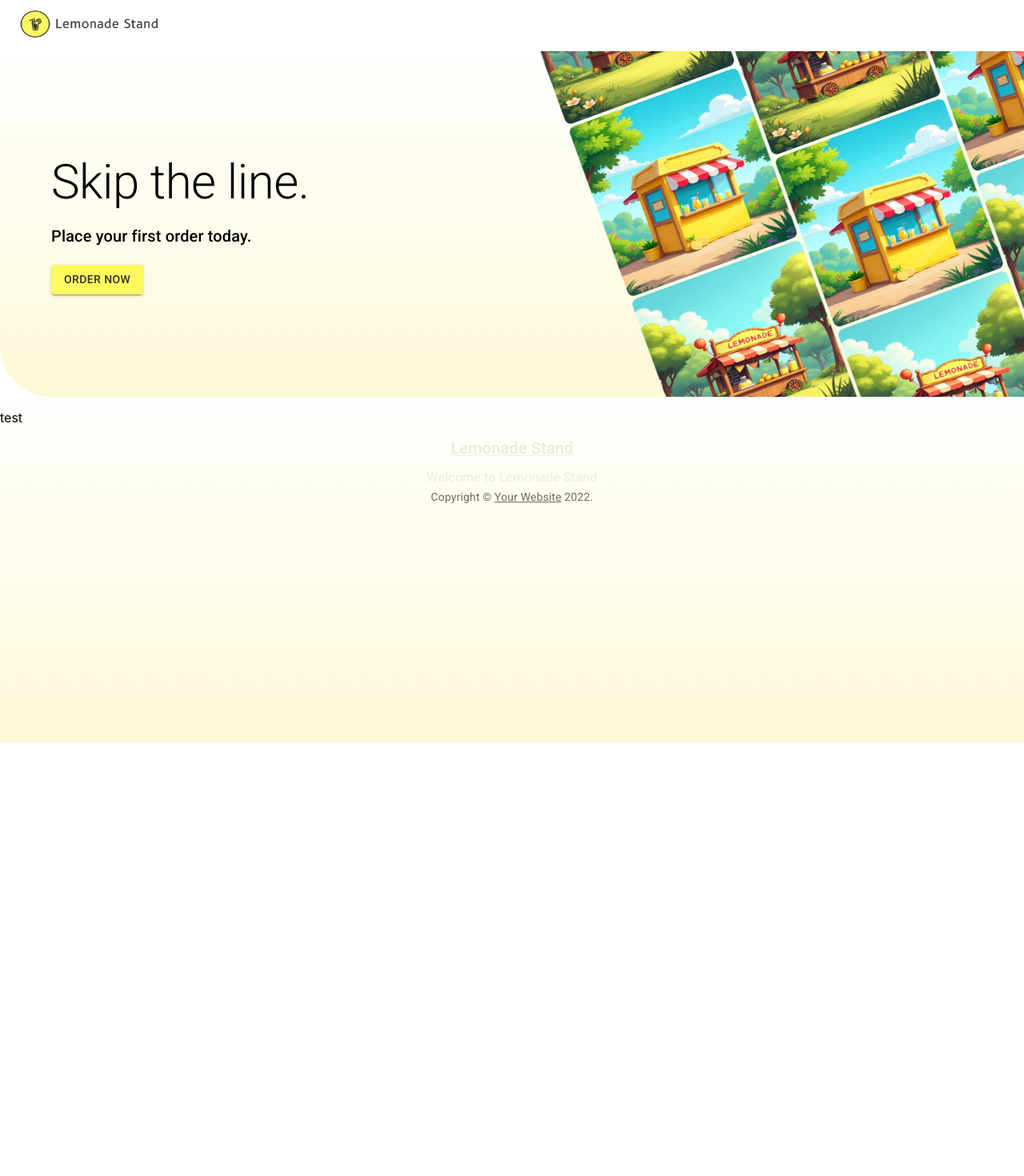
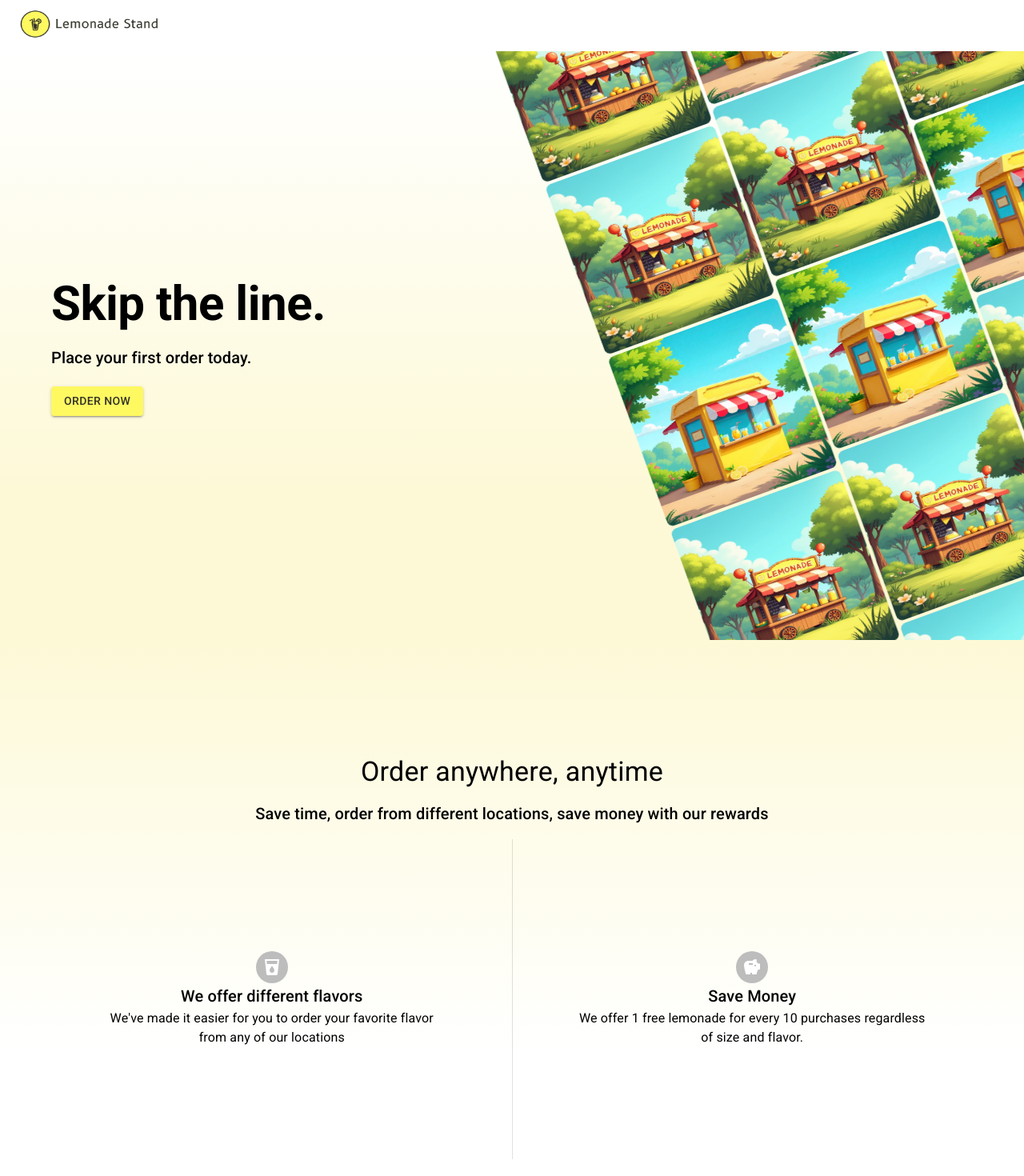
Before and after one commit to tommynunez/lemonadestandui, a React (Vite) app: page / in a window 1280 px wide. Shown: the top 1470 px of the page at 80% size. Before the commit the page ends 928 px from the top, so only its background shows below. Built offline with nearby package versions, Linux system fonts and the light colour scheme.

Commit message:
landing page done for now

```diff
--- a/package.json
+++ b/package.json
@@ -13,7 +13,7 @@
     "@apollo/client": "^3.12.11",
     "@emotion/react": "^11.14.0",
     "@emotion/styled": "^11.14.0",
-    "@mui/icons-material": "^6.4.3",
+    "@mui/icons-material": "^6.4.6",
     "@mui/material": "^6.4.3",
     "@mui/x-data-grid": "^7.26.0",
     "eslint-import-resolver-typescript": "^3.7.0",
--- a/src/components/landing/LandingPageBanner/index.tsx
+++ b/src/components/landing/LandingPageBanner/index.tsx
@@ -22,7 +22,10 @@ const LandingPageBanner = () => {
 				<StyledBanner>
 					<StyledLeftContainer>
 						<StyledBgBanner>
-							<Typography variant='h2' margin={'0 0 .25em 0'}>
+							<Typography
+								variant='h2'
+								margin={'0 0 .25em 0'}
+								sx={{ fontWeight: '700' }}>
 								Skip the line.
 							</Typography>
 							<Typography variant='h6' margin={'0 0 1em 0'}>
@@ -39,12 +42,18 @@ const LandingPageBanner = () => {
 					</StyledLeftContainer>
 					<StyledRightContainer>
 						<StyledBoxFlexContainer>
-							<Box margin='0 .25em 0 0'>
+							<Box margin='-85px .25em 0 0'>
+								<Box>
+									<StyledImage src={bannerImg} />
+								</Box>
 								<Box>
 									<StyledImage src={bannerImg} />
 								</Box>
 								<Box>
 									<StyledImage src={bannerImg2} />
+								</Box>
+								<Box>
+									<StyledImage src={bannerImg} />
 								</Box>
 								<Box>
 									<StyledImage src={bannerImg} />
@@ -59,6 +68,9 @@ const LandingPageBanner = () => {
 								</Box>
 								<Box>
 									<StyledImage src={bannerImg2} />
+								</Box>
+								<Box>
+									<StyledImage src={bannerImg} />
 								</Box>
 								<Box>
 									<StyledImage src={bannerImg} />
--- a/src/components/landing/index.styles.tsx
+++ b/src/components/landing/index.styles.tsx
@@ -6,16 +6,15 @@ import { Box } from '@mui/material';
 /**background-image: linear-gradient(rgba(230, 180, 0, 0),	rgb(253, 250, 226) 100%);*/
 export const StyledBannerBackground = styled.div`
 	position: relative;
+	overflow: hidden;
 	background-image: linear-gradient(
 		rgba(230, 180, 0, 0),
-		rgb(253, 249, 215) 100%
+		rgb(253, 249, 215) 75%
 	);
 	background-repeat: repeat-x;
 
-	border-radius: 0 4em;
-
 	@media (min-width: 900px) {
-		padding: 8rem 0;
+		padding: 17.5rem 0;
 	}
 `;
 
--- a/src/components/landing/index.tsx
+++ b/src/components/landing/index.tsx
@@ -1,21 +1,91 @@
 import { Fragment } from 'react';
 import LandingPageBanner from './LandingPageBanner';
-import { Box } from '@mui/material';
+import { Avatar, Box, Divider, Typography } from '@mui/material';
+import LocalDrinkIcon from '@mui/icons-material/LocalDrink';
+import SavingsIcon from '@mui/icons-material/Savings';
 
-const Landing = () => {
+const Landing = (props: any) => {
 	return (
 		<Fragment>
 			<LandingPageBanner />
 			<Box
-				padding='1em 0'
 				sx={{
-					position: 'absolute',
-					width: '100%',
-					height: '400px',
-					backgroundImage:
-						'linear-gradient(	rgba(230, 180, 0, 0),	rgb(253, 249, 215) 100%)',
+					display: 'flex',
+					borderRadius: '0 4em',
 				}}>
-				test
+				<Box
+					padding='1em 0'
+					sx={{
+						position: 'relative',
+						width: '100%',
+						height: '400px',
+						backgroundColor: '#fff',
+						backgroundImage:
+							'linear-gradient(rgb(253, 249, 215),rgba(230, 180, 0, 0) 75%)',
+						padding: '9em 0 9em 0',
+					}}>
+					<Typography
+						variant='h4'
+						margin='0 0 16px 0'
+						sx={{ textAlign: 'center' }}>
+						Order anywhere, anytime
+					</Typography>
+					<Typography variant='h6' sx={{ textAlign: 'center' }}>
+						Save time, order from different locations, save money with our
+						rewards
+					</Typography>
+					<Box
+						sx={{
+							height: '100%',
+							width: '1200px',
+							display: 'flex',
+							margin: '0 auto',
+							padding: '1em 0',
+							alignItems: 'center',
+							flexDirection: 'row',
+						}}>
+						<Box
+							sx={{
+								display: 'flex',
+								flexDirection: 'column',
+								alignItems: 'center',
+								flexGrow: '0',
+								flexBasis: '50%',
+								padding: '0 5em',
+							}}>
+							<Avatar
+								sx={{
+									backgroundColor: props?.theme?.palette?.primary,
+								}}>
+								<LocalDrinkIcon />
+							</Avatar>
+							<Typography variant='h6'>We offer different flavors </Typography>
+							<Typography variant='body1' sx={{ textAlign: 'center' }}>
+								We've made it easier for you to order your favorite flavor from
+								any of our locations
+							</Typography>
+						</Box>
+						<Divider orientation='vertical' />
+						<Box
+							sx={{
+								display: 'flex',
+								flexDirection: 'column',
+								alignItems: 'center',
+								flexGrow: '0',
+								flexBasis: '50%',
+								padding: '0 5em',
+							}}>
+							<Avatar sx={{ backgroundColor: props?.theme?.palette?.primary }}>
+								<SavingsIcon />
+							</Avatar>
+							<Typography variant='h6'>Save Money</Typography>
+							<Typography variant='body1' sx={{ textAlign: 'center' }}>
+								We offer 1 free lemonade for every 10 purchases regardless of
+								size and flavor.
+							</Typography>
+						</Box>
+					</Box>
+				</Box>
 			</Box>
 			<Box></Box>
 		</Fragment>
```
Also changed, not shown: 1 other file (tests, documents, lock files or other folders).
